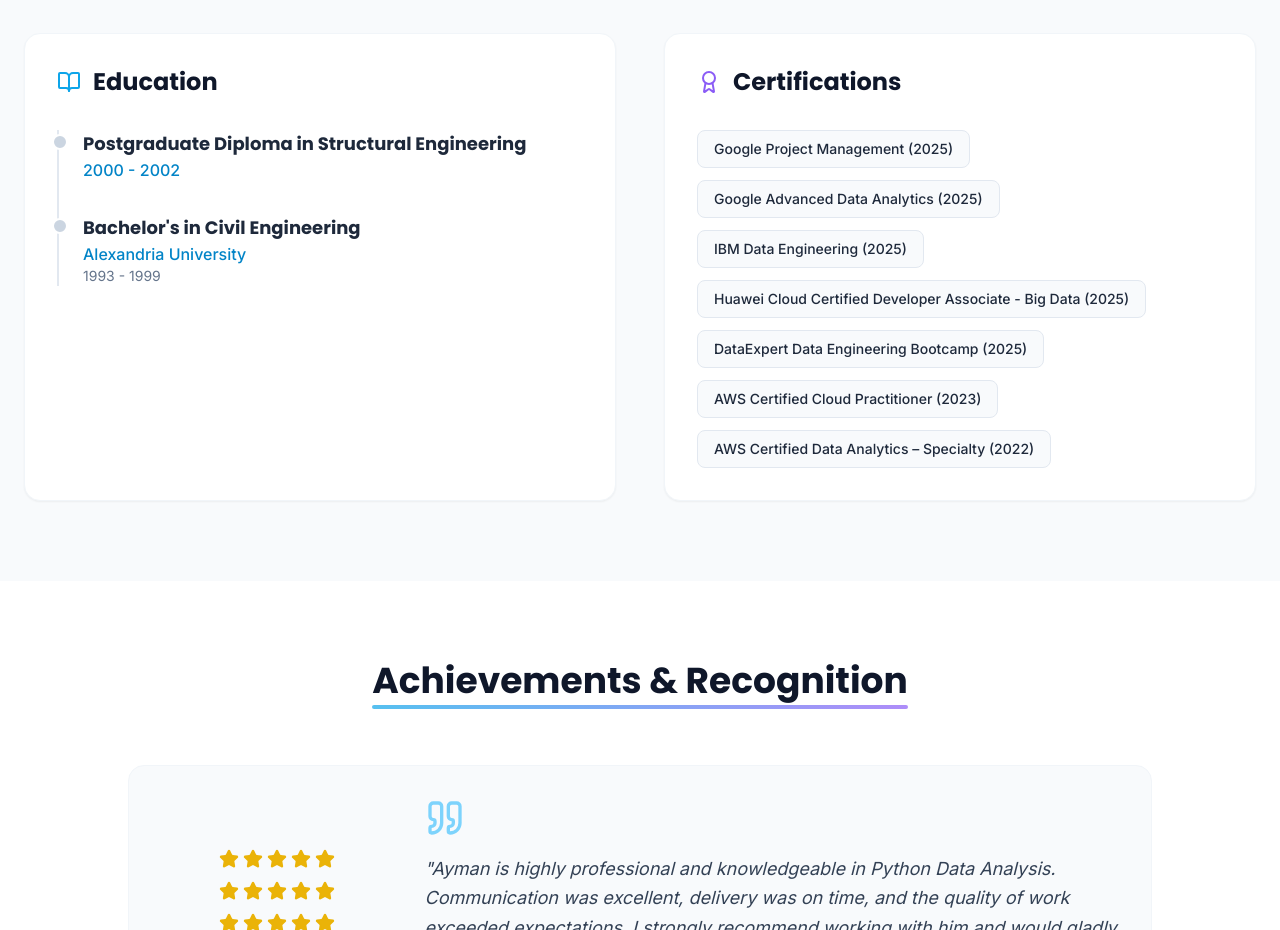
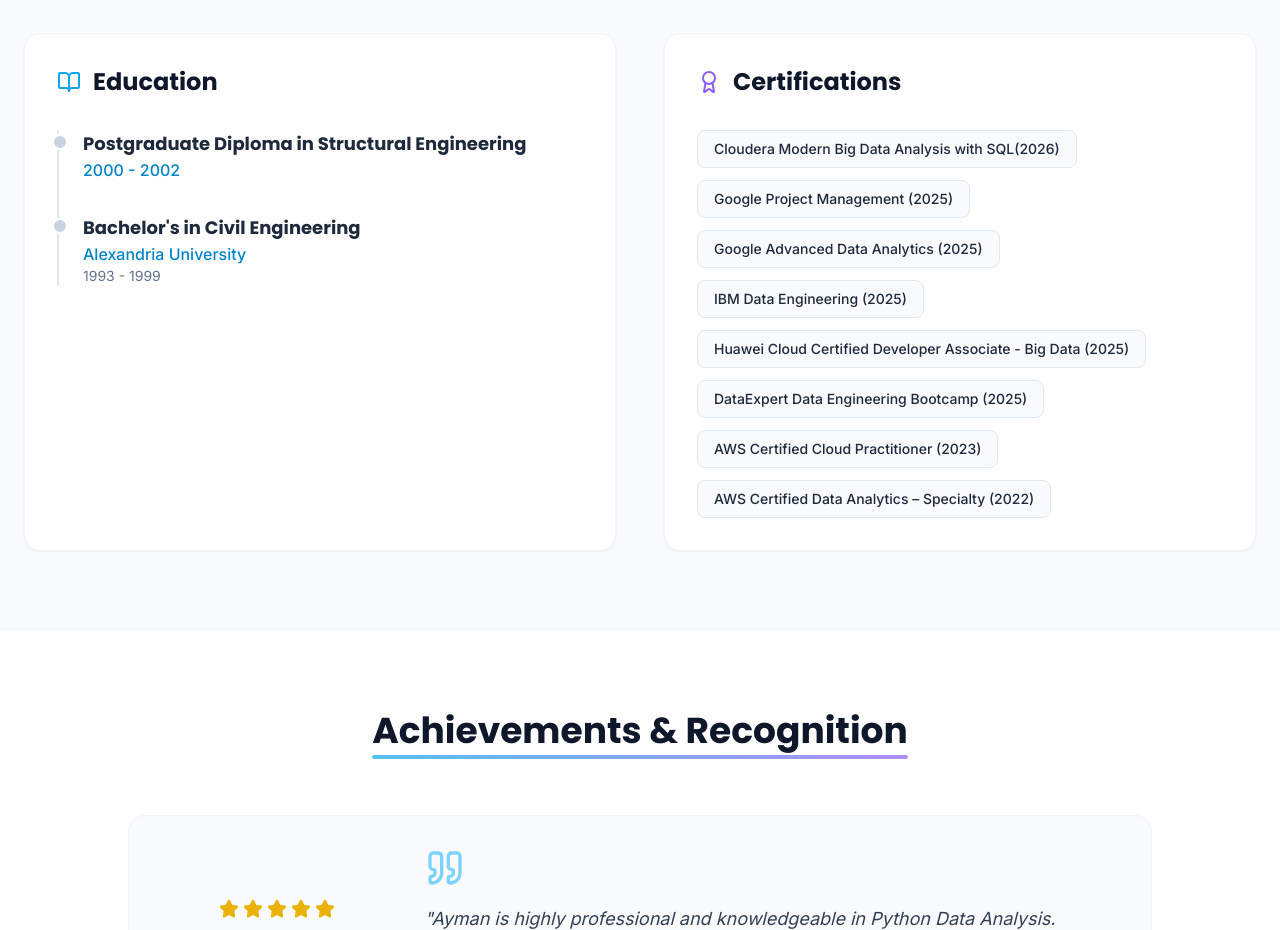
Before and after one commit to aymanibrahim/portfolio, a React (Vite) app: page / in a window 1280 px wide. Shown: the part 6000-6930 px from the top of the page. Built offline with nearby package versions, Linux system fonts and the light colour scheme.

Commit message:
Update Certifications

```diff
--- a/components/Education.tsx
+++ b/components/Education.tsx
@@ -46,6 +46,7 @@
 
               <div className="flex flex-wrap gap-3">
                  {[
+                   "Cloudera Modern Big Data Analysis with SQL(2026)",
                    "Google Project Management (2025)",
                    "Google Advanced Data Analytics (2025)",
                    "IBM Data Engineering (2025)",
```
